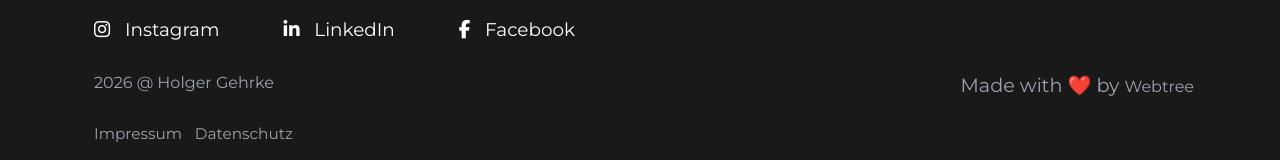
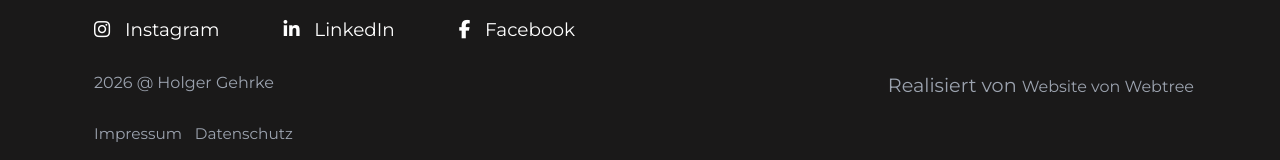
Before and after one commit to webtree-agency/holger-gehrke, a plain HTML site: page index.html in a window 1280 px wide. Shown: the part 2567-2727 px from the top of the page. Drawn offline with Linux system fonts and the light colour scheme; a web font is replaced by a local one.

Commit message:
feat: Webtree-Footer-Link sitewide auf https://www.webtree.ch/website-erstellen
Co-Authored-By: Claude Fable 5 <noreply@anthropic.com>

```diff
--- a/index.html
+++ b/index.html
@@ -157,7 +157,7 @@
             </ul>
             <p class="text-muted d-flex flex-column flex-md-row justify-content-between wow fadeInUp" data-wow-duration="0.75s">
                 <span class="text-small"><span id="current-year"></span> @ Holger Gehrke</span>
-<span>Made with ❤️ by <a href="https://webtree.ch" target="_blank" class="text-muted text-small text-decoration-none text-primary-hover">Webtree</a></span>
+<span>Realisiert von <a href="https://www.webtree.ch/website-erstellen" target="_blank" class="text-muted text-small text-decoration-none text-primary-hover">Website von Webtree</a></span>
             </p>
             <ul class="list-inline wow fadeInUp" data-wow-duration="0.75s">
                 <li class="list-inline-item">
```
Also changed, not shown: 404.html (+1 -1 lines), athlete.html (+1 -1 lines), datenschutz.html (+1 -1 lines), impressum.html (+1 -1 lines), padel-freizeit.html (+1 -1 lines), trainer.html (+1 -1 lines).
